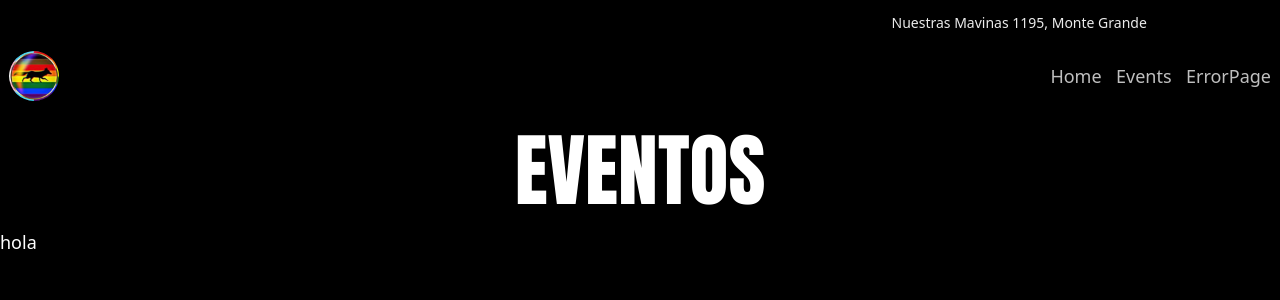
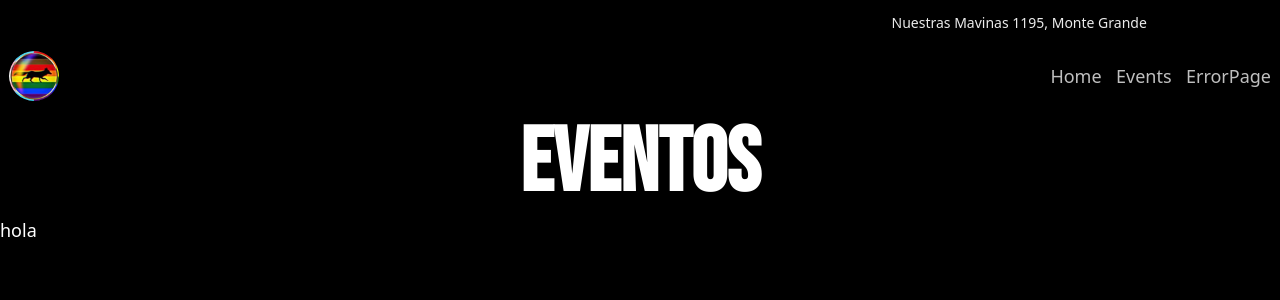
Before and after one commit to Ladytoxic/lazorreria, a React (Vite) app in the folder lazorreria_Front/: page /events in a window 1280 px wide. Shown: the top 300 px of the page. Built offline with nearby package versions, Linux system fonts and the light colour scheme; some icons are missing.

Commit message:
Update Font h1

```diff
--- a/lazorreria_Front/src/Components/Banner/Banner.css
+++ b/lazorreria_Front/src/Components/Banner/Banner.css
@@ -3,9 +3,9 @@
 }
 
 .banner .banner-title {
-    font-size: 10vh;
-    font-family: Impact, Haettenschweiler, 'Arial Narrow Bold', sans-serif;
-    font-weight: 400;
+    font-size: 5rem;
+    font-weight: 600;
+    font-family: 'Bebas Neue', sans-serif;
 }
 
 .banner .subtitle {
--- a/lazorreria_Front/src/Components/Card/Card.css
+++ b/lazorreria_Front/src/Components/Card/Card.css
@@ -12,7 +12,7 @@
 .card-title {
     font-family: 'Bebas Neue', sans-serif;
     font-weight: 600;
-    font-size: 4rem;
+    font-size: 3rem;
 }
 
 .card-body {
--- a/lazorreria_Front/src/Components/Welcome/Welcome.css
+++ b/lazorreria_Front/src/Components/Welcome/Welcome.css
@@ -1,7 +1,8 @@
 h1 {
   text-align: center;
   font-size: 5rem;
-  font-family: Impact, Haettenschweiler, 'Arial Narrow Bold', sans-serif;
-  font-weight: 400;
+  font-weight: 600;
   text-transform: uppercase;
+  font-family: 'Bebas Neue', sans-serif;
+
 }
```
